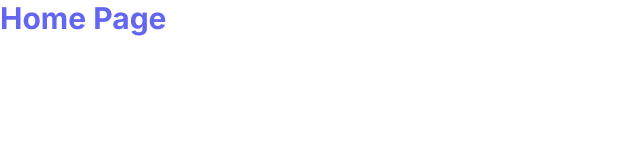
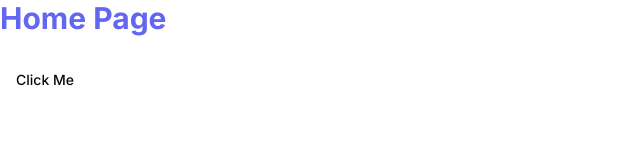
Before and after one commit to cutpix/cutpix.github.io, a Next.js app: page / in a window 1280 px wide. Shown: the top 160 px of the page, without its empty margins (0-640 px from the left). Built offline with nearby package versions, Linux system fonts and the light colour scheme.

Commit message:
Update page.tsx

```diff
--- a/app/page.tsx
+++ b/app/page.tsx
@@ -1,9 +1,15 @@
-import Image from 'next/image'
+import { Button } from "@/components/ui/button"
 
 export default function Home() {
   return (
-    <main>
+    <main className='flex flex-col'>
       <h1 className='text-3xl font-bold text-indigo-500'>Home Page</h1>
+      <br />
+      <div>
+        <Button variant="ghost">
+          Click Me
+        </Button>
+      </div>
     </main>
   )
 }
```
